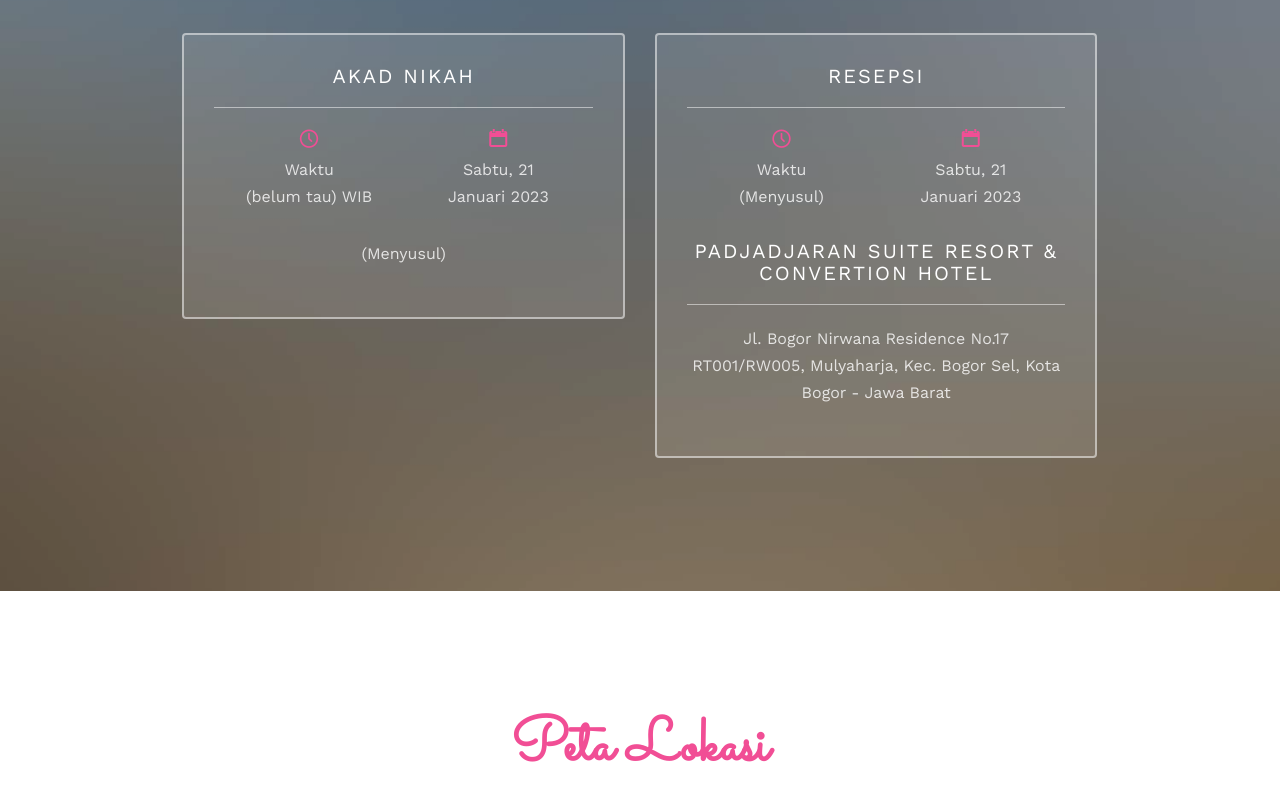
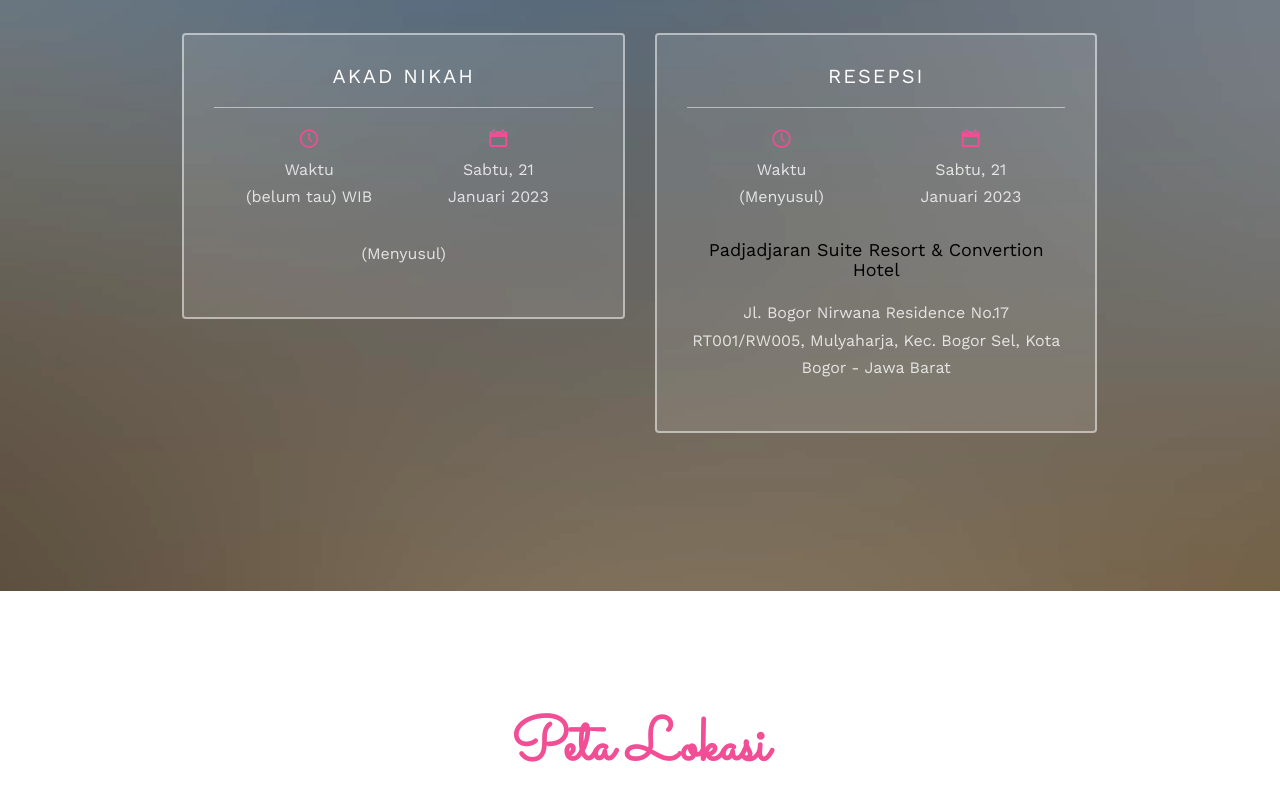
Before and after one commit to walimah-nunu-teddy/walimah-nunu-teddy.github.io, a plain HTML site: page index.html in a window 1280 px wide. Shown: the part 1856-2662 px from the top of the page. Drawn offline with nearby package versions, Linux system fonts and the light colour scheme; files whose address does not match are found by name.

Commit message:
change size h

```diff
--- a/index.html
+++ b/index.html
@@ -189,7 +189,7 @@
 										<span>Sabtu, 21</span>
 										<span>Januari 2023</span>
 									</div>
-									<h3>Padjadjaran Suite Resort & Convertion Hotel</h3>
+									<h4>Padjadjaran Suite Resort & Convertion Hotel</h4>
 									<p>Jl. Bogor Nirwana Residence No.17 RT001/RW005, Mulyaharja, Kec. Bogor Sel, Kota Bogor - Jawa Barat</p>
 								</div>
 							</div>
```
